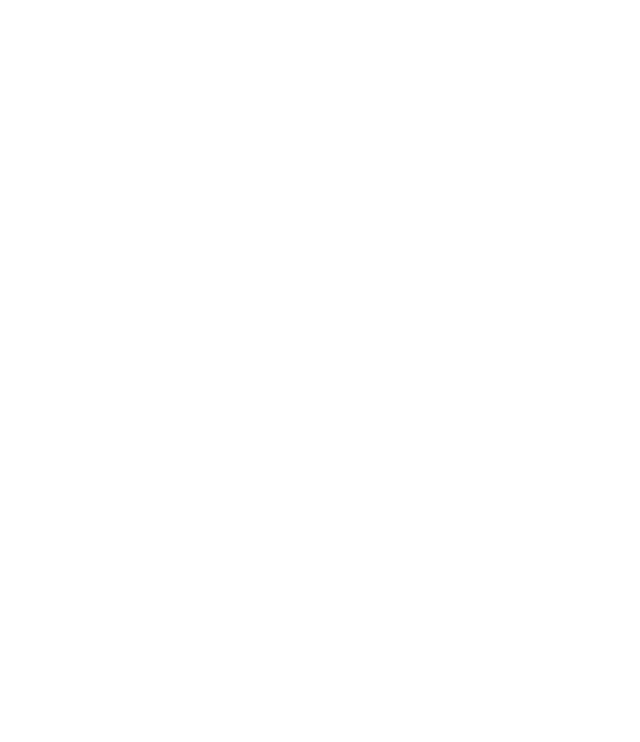
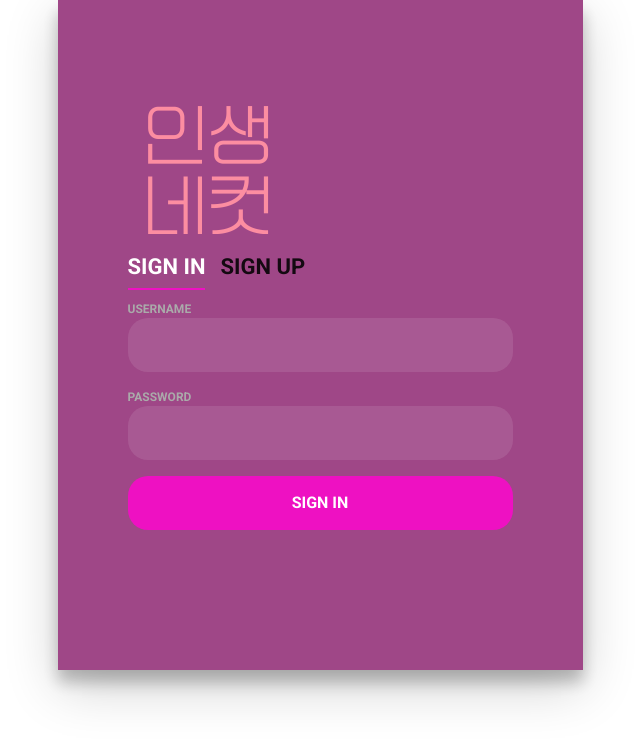
Before and after one commit to oooihmm/life-four-cuts, a Vue app in the folder frontend/: page /login in a window 1280 px wide. Shown: the top 742 px of the page, without its empty margins (320-960 px from the left). Built offline with nearby package versions, Linux system fonts and the light colour scheme.

Commit message:
loginPage

```diff
--- /dev/null
+++ b/frontend/src/components/Login.vue
@@ -0,0 +1,177 @@
+<template>
+  <div class="login">
+    <el-card>
+      <h2>Login</h2>
+      <el-form
+        class="login-form"
+        :model="model"
+        :rules="rules"
+        ref="form"
+        @submit.native.prevent="login"
+      >
+        <el-form-item prop="username">
+          <el-input v-model="model.username" placeholder="Username" prefix-icon="fas fa-user"></el-input>
+        </el-form-item>
+        <el-form-item prop="password">
+          <el-input
+            v-model="model.password"
+            placeholder="Password"
+            type="password"
+            prefix-icon="fas fa-lock"
+          ></el-input>
+        </el-form-item>
+        <el-form-item>
+          <el-button
+            :loading="loading"
+            class="login-button"
+            type="primary"
+            native-type="submit"
+            block
+          >Login</el-button>
+        </el-form-item>
+        <a class="forgot-password" href="https://oxfordinformatics.com/">Forgot password ?</a>
+      </el-form>
+    </el-card>
+  </div>
+</template>
+
+<script>
+export default {
+  name: "login",
+  data() {
+    return {
+      validCredentials: {
+        username: "lightscope",
+        password: "lightscope"
+      },
+      model: {
+        username: "",
+        password: ""
+      },
+      loading: false,
+      rules: {
+        username: [
+          {
+            required: true,
+            message: "Username is required",
+            trigger: "blur"
+          },
+          {
+            min: 4,
+            message: "Username length should be at least 5 characters",
+            trigger: "blur"
+          }
+        ],
+        password: [
+          { required: true, message: "Password is required", trigger: "blur" },
+          {
+            min: 5,
+            message: "Password length should be at least 5 characters",
+            trigger: "blur"
+          }
+        ]
+      }
+    };
+  },
+  methods: {
+    simulateLogin() {
+      return new Promise(resolve => {
+        setTimeout(resolve, 800);
+      });
+    },
+    async login() {
+      let valid = await this.$refs.form.validate();
+      if (!valid) {
+        return;
+      }
+      this.loading = true;
+      await this.simulateLogin();
+      this.loading = false;
+      if (
+        this.model.username === this.validCredentials.username &&
+        this.model.password === this.validCredentials.password
+      ) {
+        this.$message.success("Login successfull");
+      } else {
+        this.$message.error("Username or password is invalid");
+      }
+    }
+  }
+};
+</script>
+
+<!-- Add "scoped" attribute to limit CSS to this component only -->
+<style scoped>
+.login {
+  flex: 1;
+  display: flex;
+  justify-content: center;
+  align-items: center;
+}
+
+.login-button {
+  width: 100%;
+  margin-top: 40px;
+}
+.login-form {
+  width: 290px;
+}
+.forgot-password {
+  margin-top: 10px;
+}
+</style>
+<style lang="scss">
+$teal: rgb(0, 124, 137);
+.el-button--primary {
+  background: $teal;
+  border-color: $teal;
+
+  &:hover,
+  &.active,
+  &:focus {
+    background: lighten($teal, 7);
+    border-color: lighten($teal, 7);
+  }
+}
+.login .el-input__inner:hover {
+  border-color: $teal;
+}
+.login .el-input__prefix {
+  background: rgb(238, 237, 234);
+  left: 0;
+  height: calc(100% - 2px);
+  left: 1px;
+  top: 1px;
+  border-radius: 3px;
+  .el-input__icon {
+    width: 30px;
+  }
+}
+.login .el-input input {
+  padding-left: 35px;
+}
+.login .el-card {
+  padding-top: 0;
+  padding-bottom: 30px;
+}
+h2 {
+  font-family: "Open Sans";
+  letter-spacing: 1px;
+  font-family: Roboto, sans-serif;
+  padding-bottom: 20px;
+}
+a {
+  color: $teal;
+  text-decoration: none;
+  &:hover,
+  &:active,
+  &:focus {
+    color: lighten($teal, 7);
+  }
+}
+.login .el-card {
+  width: 340px;
+  display: flex;
+  justify-content: center;
+}
+</style>
--- a/frontend/src/router/index.js
+++ b/frontend/src/router/index.js
@@ -8,6 +8,11 @@
     path: '/',
     name: 'home',
     component: () => import('../views/HomeView.vue')
+  },
+  {
+    path: '/login',
+    name: 'login',
+    component: () => import('../views/LoginView.vue')
   }
 ]
 
--- /dev/null
+++ b/frontend/src/views/LoginView.vue
@@ -0,0 +1,227 @@
+<template>
+
+<div class="login-wrap">
+
+  <div class="login-html">
+    <img class="logo" src="@/assets/logo.png" alt="logo"/>
+    <input id="tab-1" type="radio" name="tab" class="sign-in" checked><label for="tab-1" class="tab">Sign In</label>
+    <input id="tab-2" type="radio" name="tab" class="sign-up"><label for="tab-2" class="tab">Sign Up</label>
+    <div class="login-form">
+      <div class="sign-in-htm">
+        <div class="group">
+          <label for="user" class="label">Username</label>
+          <input id="user" type="text" class="input">
+        </div>
+        <div class="group">
+          <label for="pass" class="label">Password</label>
+          <input id="pass" type="password" class="input" data-type="password">
+        </div>
+        <!-- <div class="group">
+          <input id="check" type="checkbox" class="check" checked>
+          <label for="check"><span class="icon"></span> Keep me Signed in</label>
+        </div> -->
+        <div class="group">
+          <input type="submit" class="button" value="Sign In">
+        </div>
+        <div class="hr"></div>
+        <!-- <div class="foot-lnk">
+          <a href="#forgot">Forgot Password?</a>
+        </div> -->
+      </div>
+      <div class="sign-up-htm">
+        <div class="group">
+          <label for="user" class="label">Username</label>
+          <input id="user" type="text" class="input">
+        </div>
+        <div class="group">
+          <label for="pass" class="label">Password</label>
+          <input id="pass" type="password" class="input" data-type="password">
+        </div>
+        <div class="group">
+          <label for="pass" class="label">Repeat Password</label>
+          <input id="pass" type="password" class="input" data-type="password">
+        </div>
+        <!-- <div class="group">
+          <label for="pass" class="label">Email Address</label>
+          <input id="pass" type="text" class="input">
+        </div> -->
+        <div class="group">
+          <input type="submit" class="button" value="Sign Up">
+        </div>
+        <div class="hr"></div>
+        <div class="foot-lnk">
+
+        </div>
+      </div>
+    </div>
+  </div>
+</div>
+</template>
+
+<script>
+  export default {
+    name: "App",
+    components: {
+
+    }
+  };
+  </script>
+
+<style>
+body{
+  margin:0;
+  color:#c323a5;
+  background:#c8c8c8;
+  font:600 16px/18px 'Open Sans',sans-serif;
+}
+*,:after,:before{box-sizing:border-box}
+.clearfix:after,.clearfix:before{content:'';display:table}
+.clearfix:after{clear:both;display:block}
+a{color:inherit;text-decoration:none}
+
+.logo{
+    height: 10em;
+    padding: 1em;
+    display: block;
+    align-content: center;
+}
+.login-wrap{
+  width:100%;
+  margin:auto;
+  max-width:525px;
+  min-height:670px;
+  position:relative;
+  /* background:url(https://raw.githubusercontent.com/khadkamhn/day-01-login-form/master/img/bg.jpg) no-repeat center; */
+  box-shadow:0 12px 15px 0 rgba(0,0,0,.24),0 17px 50px 0 rgba(0,0,0,.19);
+}
+.login-html{
+  width:100%;
+  height:100%;
+  position:absolute;
+  padding:90px 70px 50px 70px;
+  background:rgba(149, 51, 123, 0.9);
+}
+.login-html .sign-in-htm,
+.login-html .sign-up-htm{
+  top:0;
+  left:0;
+  right:0;
+  bottom:0;
+  position:absolute;
+  transform:rotateY(180deg);
+  backface-visibility:hidden;
+  transition:all .4s linear;
+}
+.login-html .sign-in,
+.login-html .sign-up,
+.login-form .group .check{
+  display:none;
+}
+.login-html .tab,
+.login-form .group .label,
+.login-form .group .button{
+  text-transform:uppercase;
+}
+.login-html .tab{
+  font-size:22px;
+  margin-right:15px;
+  padding-bottom:5px;
+  margin:0 15px 10px 0;
+  display:inline-block;
+  border-bottom:2px solid transparent;
+}
+.login-html .sign-in:checked + .tab,
+.login-html .sign-up:checked + .tab{
+  color:#fff;
+  border-color:#ee11c2;
+}
+.login-form{
+  min-height:20em;
+  position:relative;
+  perspective:1000px;
+  transform-style:preserve-3d;
+}
+.login-form .group{
+  margin-bottom:1em;
+}
+.login-form .group .label,
+.login-form .group .input,
+.login-form .group .button{
+  width:100%;
+  color:#fff;
+  display:block;
+}
+.login-form .group .input,
+.login-form .group .button{
+  border:none;
+  padding:15px 20px;
+  border-radius:20px;
+  background:rgba(255,255,255,.1);
+}
+.login-form .group input[data-type="password"]{
+  text-security:circle;
+  -webkit-text-security:circle;
+}
+.login-form .group .label{
+  color:#aaa;
+  font-size:12px;
+}
+.login-form .group .button{
+  background:#ee11c2;
+}
+.login-form .group label .icon{
+  width:15px;
+  height:15px;
+  border-radius:2px;
+  position:relative;
+  display:inline-block;
+  background:rgba(255,255,255,.1);
+}
+.login-form .group label .icon:before,
+.login-form .group label .icon:after{
+  content:'';
+  width:10px;
+  height:2px;
+  background:#fff;
+  position:absolute;
+  transition:all .2s ease-in-out 0s;
+}
+.login-form .group label .icon:before{
+  left:3px;
+  width:5px;
+  bottom:6px;
+  transform:scale(0) rotate(0);
+}
+.login-form .group label .icon:after{
+  top:6px;
+  right:0;
+  transform:scale(0) rotate(0);
+}
+.login-form .group .check:checked + label{
+  color:#fff;
+}
+.login-form .group .check:checked + label .icon{
+  background:#ee11c2;
+}
+.login-form .group .check:checked + label .icon:before{
+  transform:scale(1) rotate(45deg);
+}
+.login-form .group .check:checked + label .icon:after{
+  transform:scale(1) rotate(-45deg);
+}
+.login-html .sign-in:checked + .tab + .sign-up + .tab + .login-form .sign-in-htm{
+  transform:rotate(0);
+}
+.login-html .sign-up:checked + .tab + .login-form .sign-up-htm{
+  transform:rotate(0);
+}
+
+/* .hr{
+  height:2px;
+  margin:60px 0 50px 0;
+  background:rgba(255,255,255,.2);
+} */
+.foot-lnk{
+  text-align:center;
+}
+</style>
```
Also changed, not shown: frontend/src/assets/logo.png (added), 1 other file (tests, documents, lock files or other folders).
